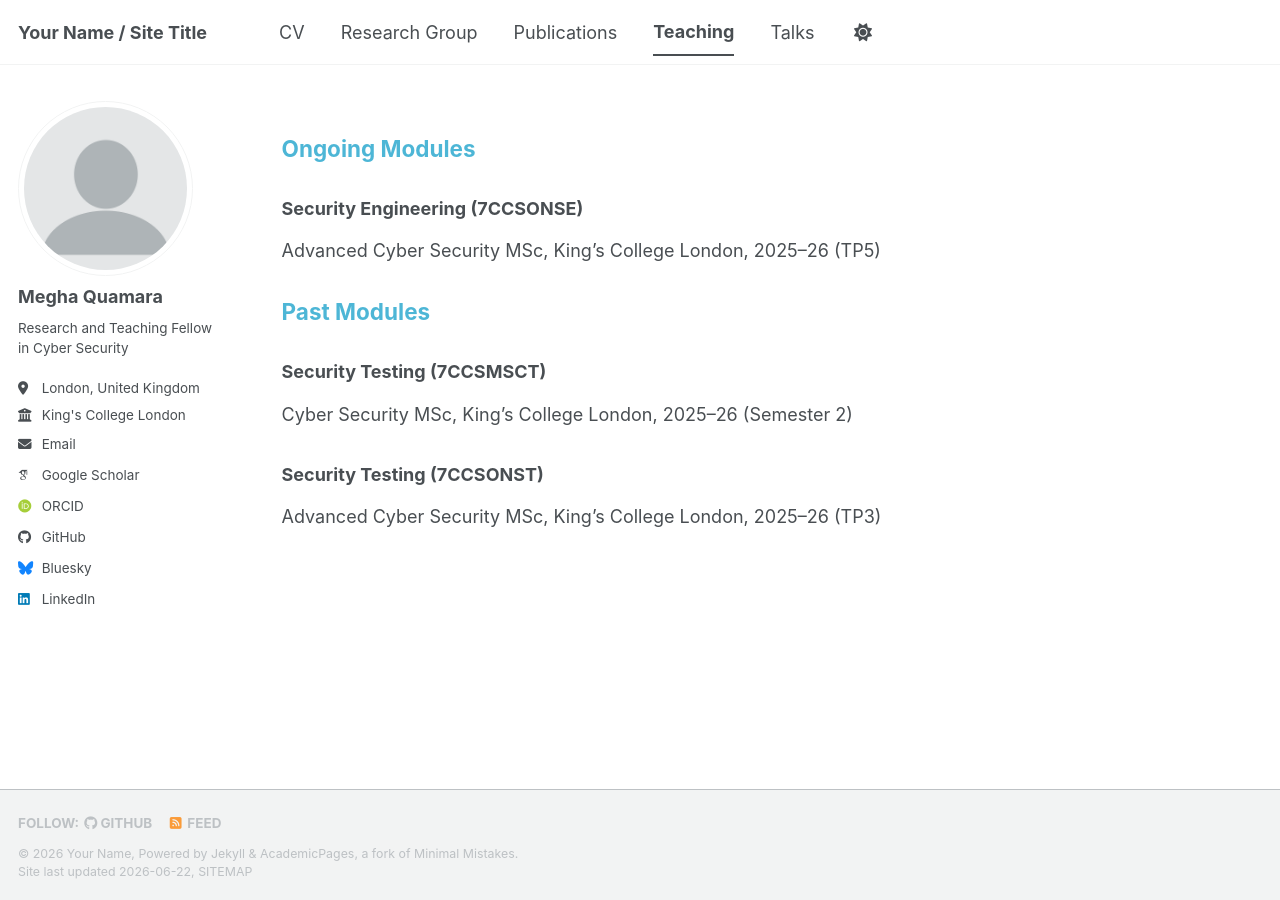
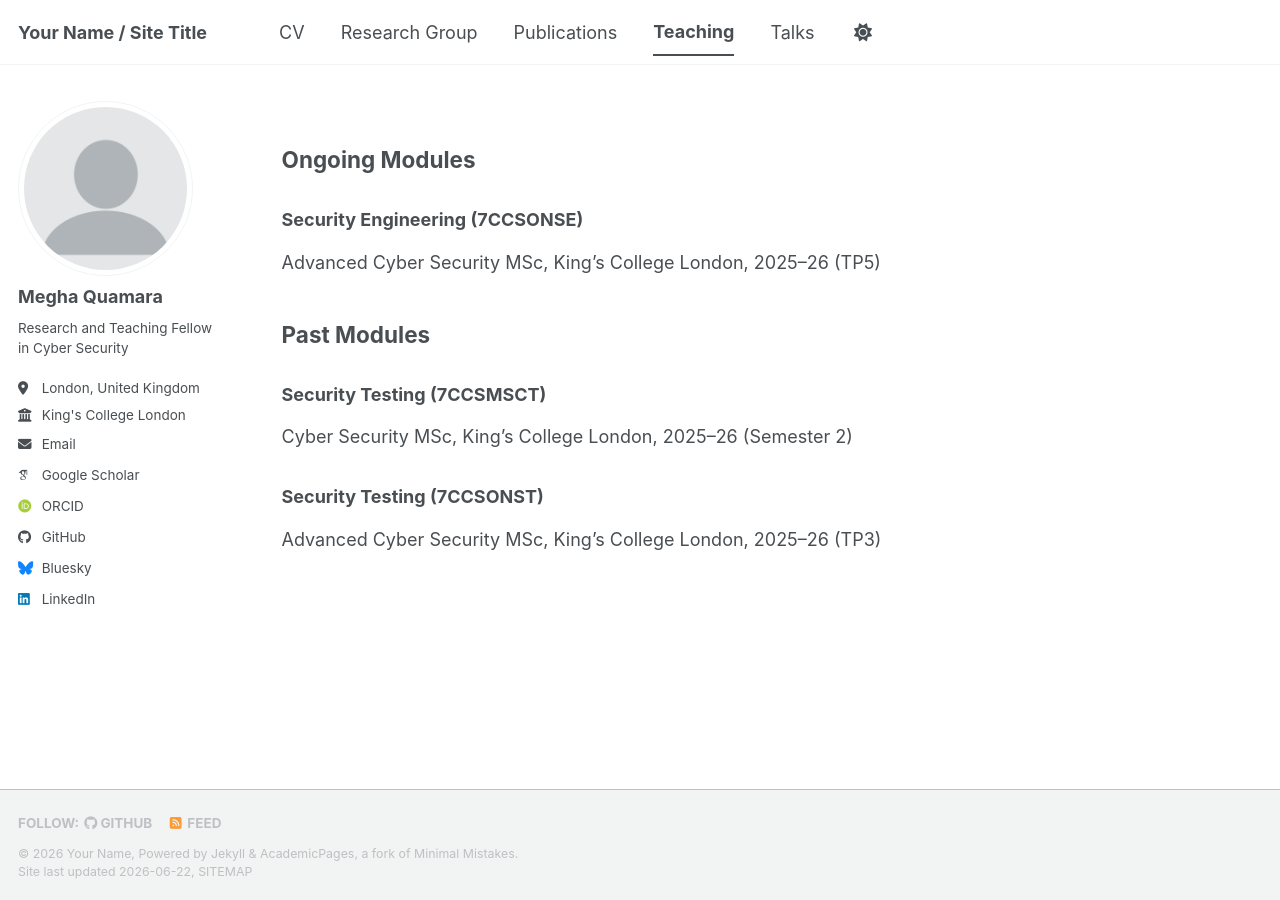
Before and after one commit to meghaquamara/personal-website, a Jekyll site: the page built from _pages/teaching.md, in a window 1280 px wide. Built offline with Jekyll 4.4.1, drawn with Linux system fonts in a browser that asks for light colours; some web fonts are replaced; a script bundle is joined from its source files by our own code; library files that are not in the unit come from our copies.

Commit message:
Update teaching.md

```diff
--- a/_pages/teaching.md
+++ b/_pages/teaching.md
@@ -5,18 +5,18 @@ permalink: /teaching/
 author_profile: true
 ---
 
-<h2 class="teaching-section">Ongoing Modules</h2>
+## Ongoing Modules
 
-### Security Engineering (7CCSONSE)
+<h3 class="teaching-course">Security Engineering (7CCSONSE)</h3>
 
 Advanced Cyber Security MSc, King's College London, 2025–26 (TP5)
 
-<h2 class="teaching-section">Past Modules</h2>
+## Past Modules
 
-### Security Testing (7CCSMSCT)
+<h3 class="teaching-course">Security Testing (7CCSMSCT)</h3>
 
 Cyber Security MSc, King's College London, 2025–26 (Semester 2)
 
-### Security Testing (7CCSONST)
+<h3 class="teaching-course">Security Testing (7CCSONST)</h3>
 
 Advanced Cyber Security MSc, King's College London, 2025–26 (TP3)
```
